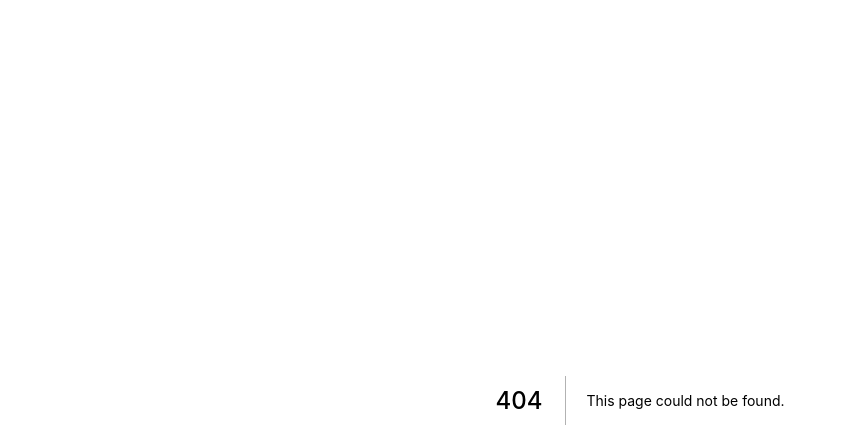
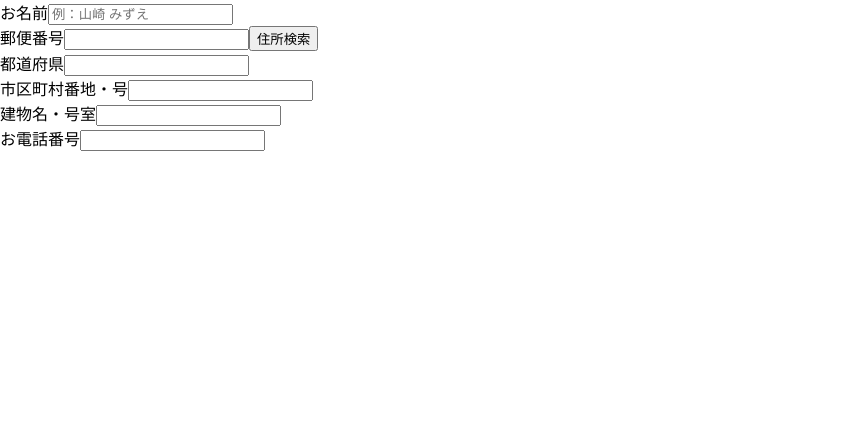
Before and after one commit to kimagure-inc/femeats, a Next.js app in the folder frontend/next/: page /components/CustomerForm in a window 1280 px wide. Before the commit this address had no page. Shown: the top 448 px of the page, without its empty margins (0-847 px from the left). Built offline with nearby package versions, Linux system fonts and the light colour scheme.

Commit message:
Share CustomerForm component

```diff
--- /dev/null
+++ b/frontend/next/pages/components/CustomerForm.tsx
@@ -0,0 +1,75 @@
+import React from 'react';
+import axios from 'axios';
+import { useState } from 'react';
+import { useForm } from "react-hook-form";
+
+interface Inputs {
+    name: string;
+    zipCode: number;
+    prefecture: string;
+    cityAndTown: string;
+    otherAddresses: string;
+    tel: number;
+}
+
+const Purchase = () => {
+  const { register, formState: { errors } } = useForm<Inputs>();
+
+  const [zipCode, setZipCode] = useState('');
+  const [prefecture, setPrefecture] = useState('');
+  const [cityAndTown, setCityAndTown] = useState('');
+
+  const handleChange = async (e: any) => {
+    console.log(e.target.value)
+    const res = await axios.get('https://api.zipaddress.net/?zipcode=' + zipCode);
+    console.log(res);
+    if(res.data.code === 200) {
+      setPrefecture(res.data.data.pref);
+      setCityAndTown(res.data.data.city + res.data.data.town);
+    }
+  }
+
+  return (
+    <>
+      <div>{errors.zipCode && "郵便番号を入力してください"}</div>
+      <div>{errors.prefecture && "都道府県を入力してください"}</div>
+      <div>{errors.cityAndTown && "市区町村番地・号を入力してください"}</div>
+      <div>{errors.tel && "電話番号を入力してください"}</div>
+      <div>
+        <label>お名前</label>
+        <input type="text" {...register('name', { required: true, maxLength: 20 })} placeholder="例：山崎 みずえ" />
+      </div>
+      <div>
+        <label>郵便番号</label>
+        <input {...register('zipCode', { required: true })} value={zipCode} onChange={(event) => setZipCode(event.target.value)}/>
+        <button onClick={handleChange}>住所検索</button>
+      </div>
+        <div>
+          <div>
+            <label>都道府県</label>
+            <input type="text" {...register('prefecture', { required: true })} defaultValue={prefecture} />
+          </div>
+        </div>
+        <div>
+          <div>
+            <label>市区町村番地・号</label>
+            <input type="text" {...register('cityAndTown', { required: true })} defaultValue={cityAndTown} />
+          </div>
+        </div>
+        <div>
+          <div>
+            <label>建物名・号室</label>
+            <input type="text" {...register('otherAddresses')} />
+          </div>
+        </div>
+        <div>
+          <div>
+            <label>お電話番号</label>
+            <input type="tel" {...register('tel', { required: true, minLength: 6, maxLength: 12 })} />
+          </div>
+        </div>
+    </>
+  );
+}
+
+export default Purchase;
```
